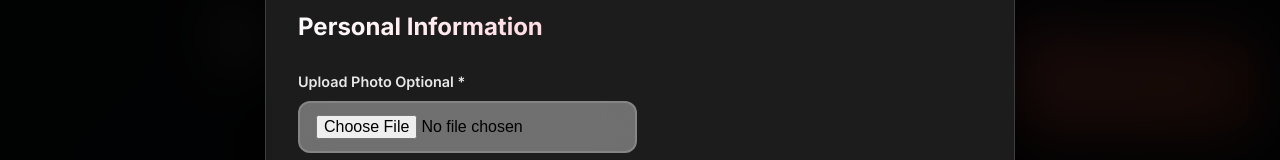
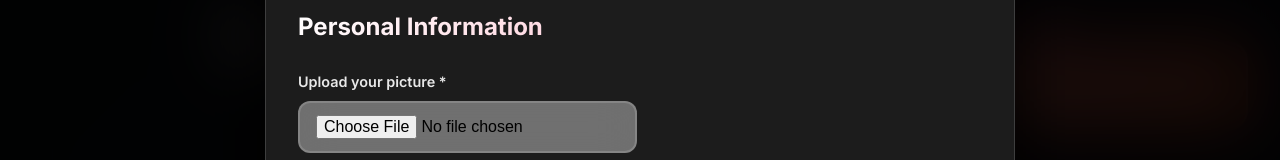
Before and after one commit to sohan-cse-chowdhury/DR.-BLOOD-24-7-Project, a React (Vite) app: page / in a window 1280 px wide. Both pictures are taken after a click on the button "🚹 BECOME DONOR". Shown: the part 270-430 px from the top of the page. Built offline with nearby package versions, Linux system fonts and the light colour scheme.

Commit message:
updated 0.10

```diff
--- a/src/App.jsx
+++ b/src/App.jsx
@@ -3554,7 +3554,7 @@ const RegistrationModal = ({
             <h3>{t('personalInfo')}</h3>
             <div className="form-grid">
               <div className="form-group photo-upload">
-                <label>{t('Upload Photo Optional *') || (language === 'en' ? 'Upload Photo (optional)' : 'ছবি আপলোড (ঐচ্ছিক)')}</label>
+                <label>{t('Upload your picture *') || (language === 'en' ? 'Upload Photo (optional)' : 'ছবি আপলোড (ঐচ্ছিক)')}</label>
                 <div className="photo-input-row">
                     <input
                       type="file"
```
